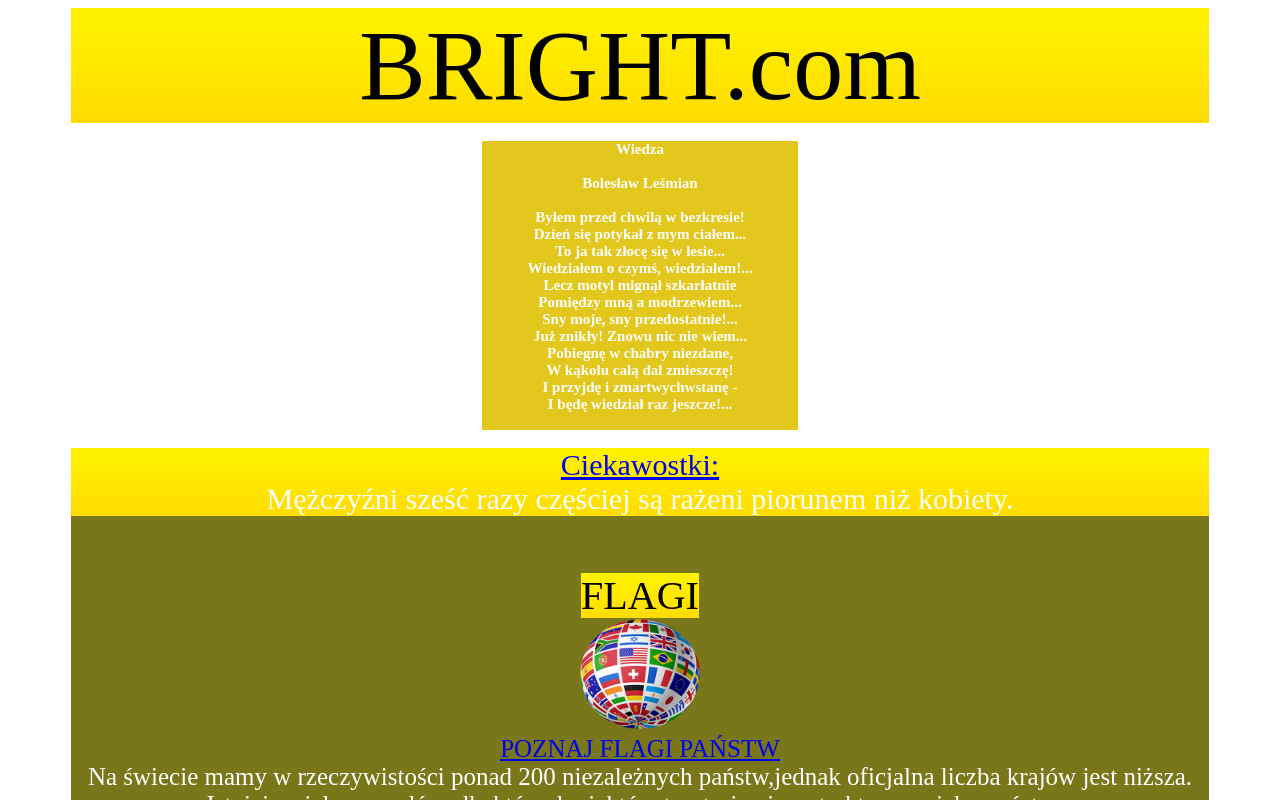
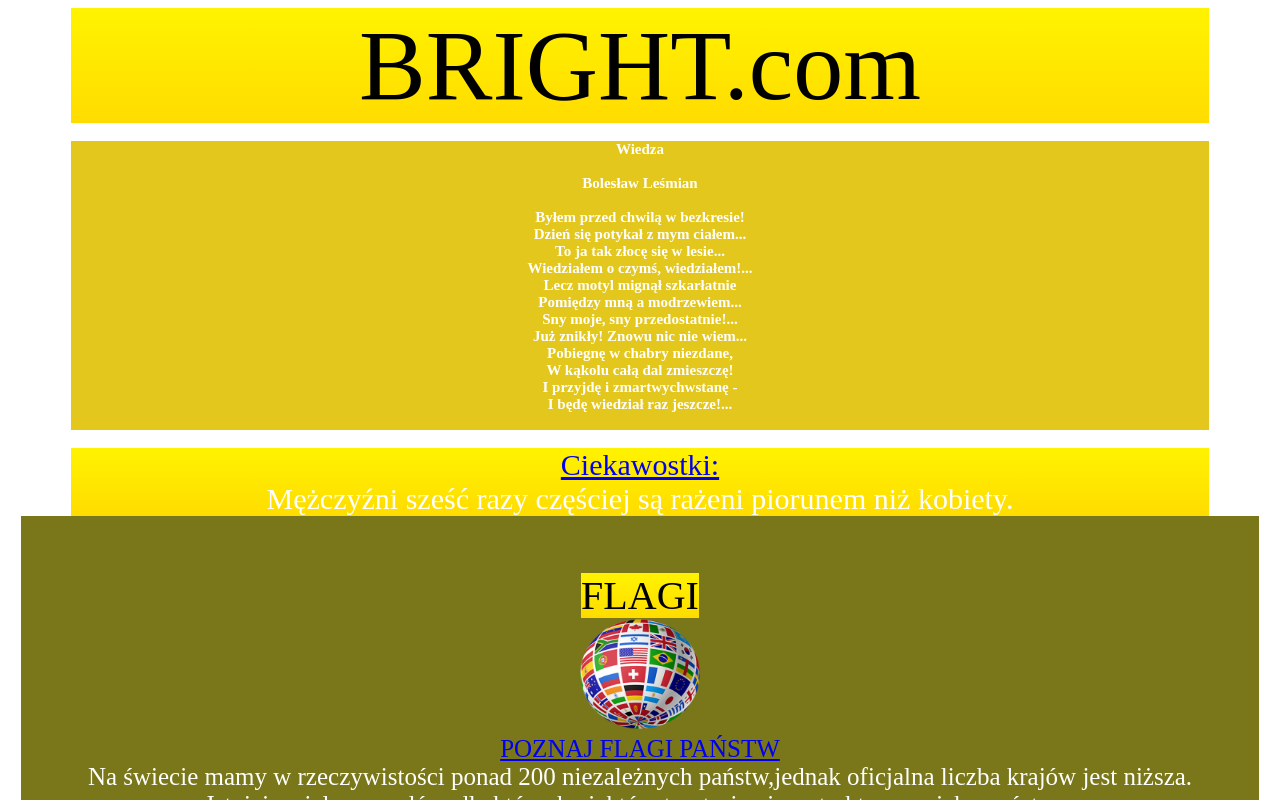
Before and after one commit to JakTo69/BRIGHT, a plain HTML site: page index.html in a window 1280 px wide. Shown: the top 800 px of the page. Drawn offline with Linux system fonts and the light colour scheme.

Commit message:
Update index.html

```diff
--- a/index.html
+++ b/index.html
@@ -43,7 +43,7 @@
                 font-size: 40px;
                 color: black;
                 background: linear-gradient(#FFF300, #FFDC00 );
-                max-width: 90%;
+                max-width: 98%;
                 height: fit-content;
 
 
@@ -55,7 +55,7 @@
                 text-align: center;
                 color: white;
                 background: rgba(107, 105, 0, 0.9);
-                max-width: 90%;
+                max-width: 98%;
                 height: fit-content;
                 margin: auto;
 
@@ -67,7 +67,7 @@
                 text-align: center;
                 color: white;
                 background: rgba(226, 193, 5, 0.9);
-                max-width: 25%;
+                max-width: 90%;
                 height: fit-content;
                 margin: auto;
             }
```
